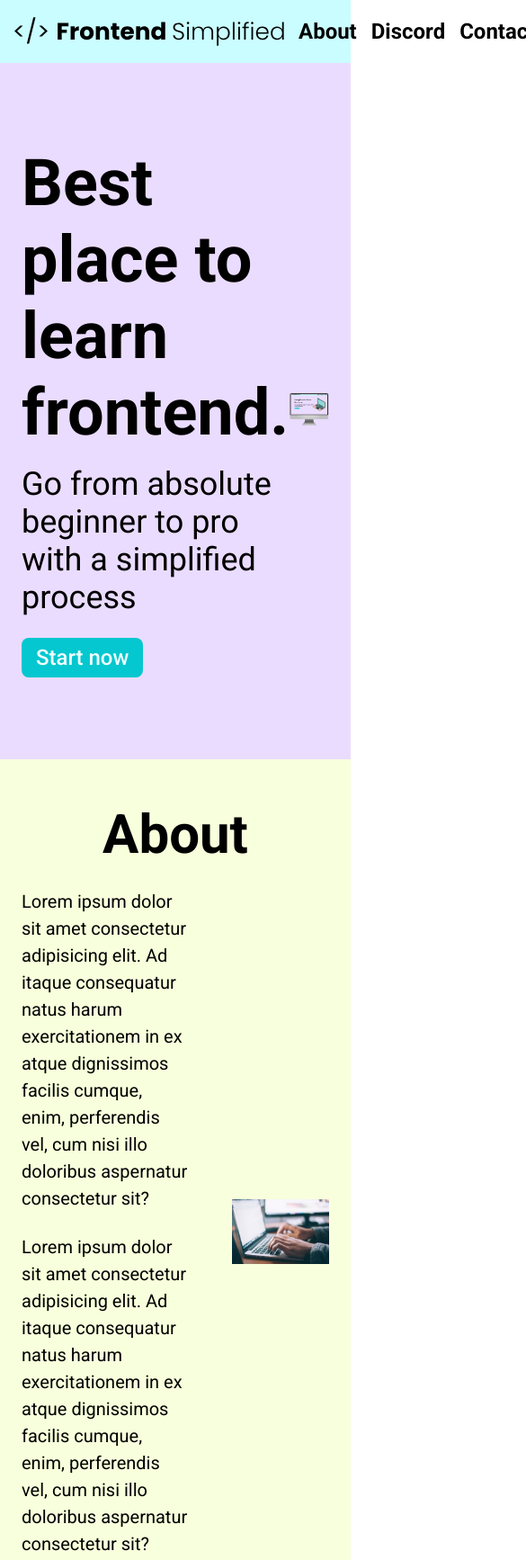
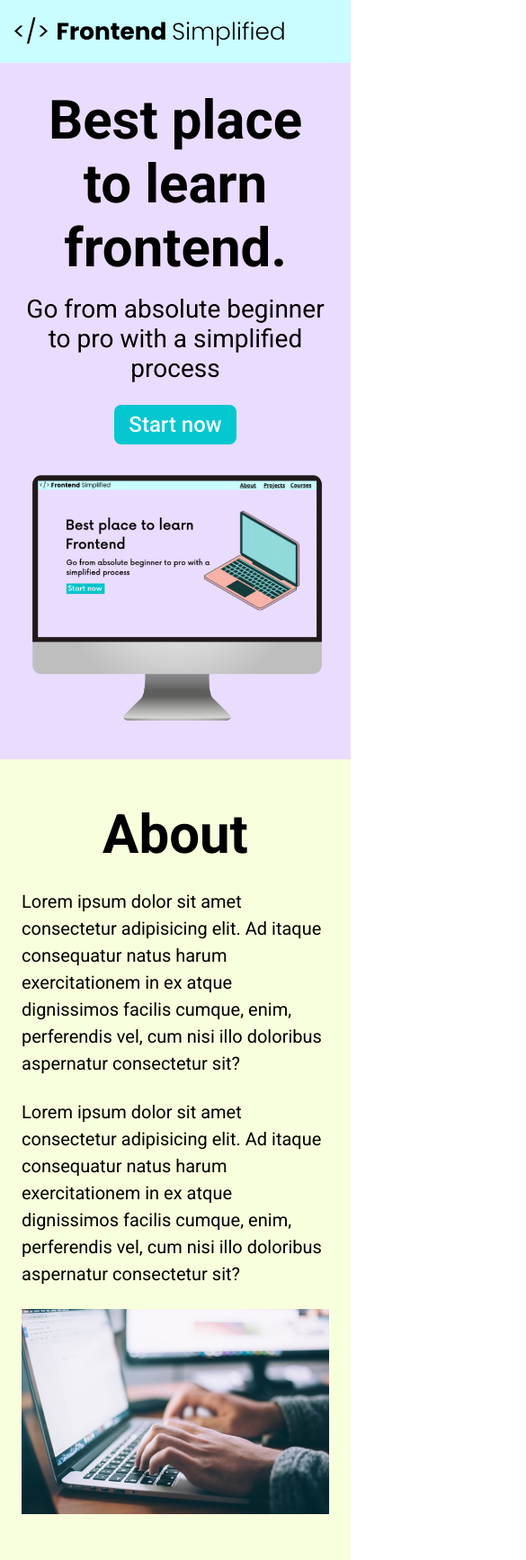
Before and after one commit to CamCanCode/FES-mini-project, a plain HTML site: page index.html in a window 390 px wide. Shown: the top 1734 px of the page at 90% size, 585 px wide, since content can reach past the window. Drawn offline with Linux system fonts and the light colour scheme.

Commit message:
FES project completed. Mobile responsive complete styles.css

```diff
--- a/index.html
+++ b/index.html
@@ -23,10 +23,10 @@
 
         <header>
             <div class="row">
-                <div>
+                <div class="home__description">
                     <h1>Best place to learn frontend.</h1>
                     <p class="subheader">Go from absolute beginner to pro with a simplified process</p>
-                    <button>Start now</button>
+                    <button class="home__description--button">Start now</button>
                 </div>
                 <figure>
                     <img src="./images/laptop.png" alt="laptop">
--- a/styles.css
+++ b/styles.css
@@ -141,6 +141,7 @@ form {
     display: flex;
     flex-direction: column;
     margin: 0 auto;
+    padding: 0 24px;
 }
 
 .submit-button {
@@ -177,3 +178,65 @@ footer {
 .footer__link {
 padding: 0 16px;
 }
+
+/* small phones, tablets, large smartphones*/
+
+@media (max-width: 728px) {
+.row {
+    flex-direction: column;
+
+
+}
+
+.home__description {
+    margin-bottom: 24px;
+    display: flex;
+    flex-direction: column;
+    align-items: center;
+}
+
+h1 {
+text-align: center;
+font-size: 60px;
+}
+
+.subheader {
+    text-align: center;
+    font-size: 28px;
+}
+
+.home__description--button {
+    max-width: 240px;
+}
+
+ul {
+    display: none;
+}
+
+.section-description {
+    flex-direction: column;
+}
+
+.section__description--wrapper {
+    width: 100%;
+}
+
+.about-image-wrapper {
+    width: 100%;
+}
+
+#Discord .section-description {
+    flex-direction: column-reverse;
+}
+
+footer {
+    padding: 48px 24px;
+}
+
+.footer__logo {
+max-width: 360px;
+}
+
+
+
+}
```
